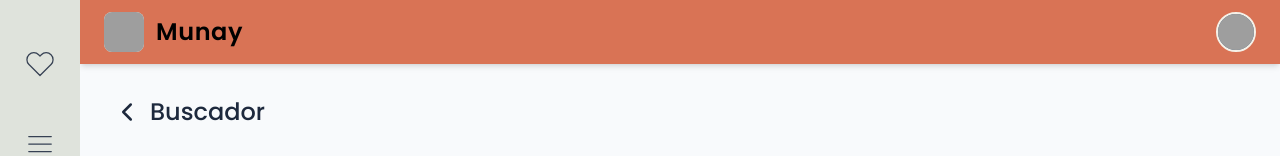
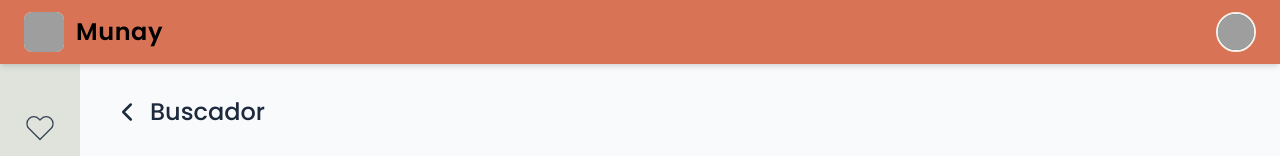
Before and after one commit to AnahiSU/recetario-digital, a React (Vite) app: page /buscar in a window 1280 px wide. Shown: the top 156 px of the page. Built offline with nearby package versions, Linux system fonts and the light colour scheme; grey boxes are pictures that could not be loaded.

Commit message:
fix: adjust layout structure in AppLayout component

```diff
--- a/src/components/AppLayout.tsx
+++ b/src/components/AppLayout.tsx
@@ -4,14 +4,13 @@
 
 function AppLayout() {
     return (
-        <div className="flex h-screen bg-slate-50">
-            <Sidebar />
-            <div className="flex flex-col flex-1 overflow-hidden">
-                <Navbar />
+        <div className="flex flex-col h-screen bg-slate-50">
+            <Navbar />
+            <div className="flex flex-1 overflow-hidden">
+                <Sidebar />
                 <main className="flex-1 overflow-y-auto">
                     <Outlet />
                 </main>
-
             </div>
         </div>
     );
```
